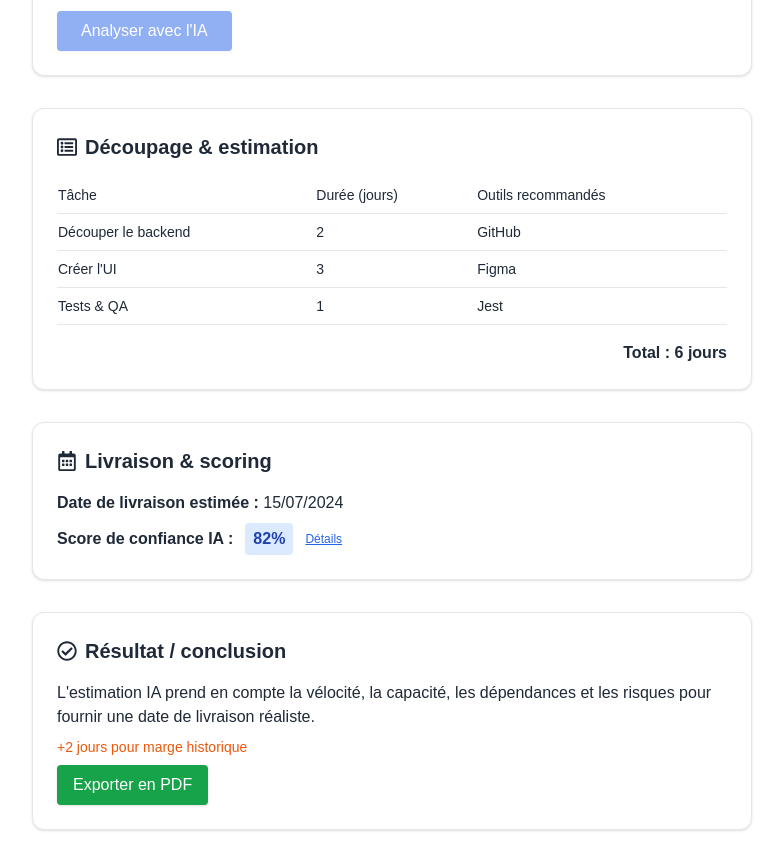
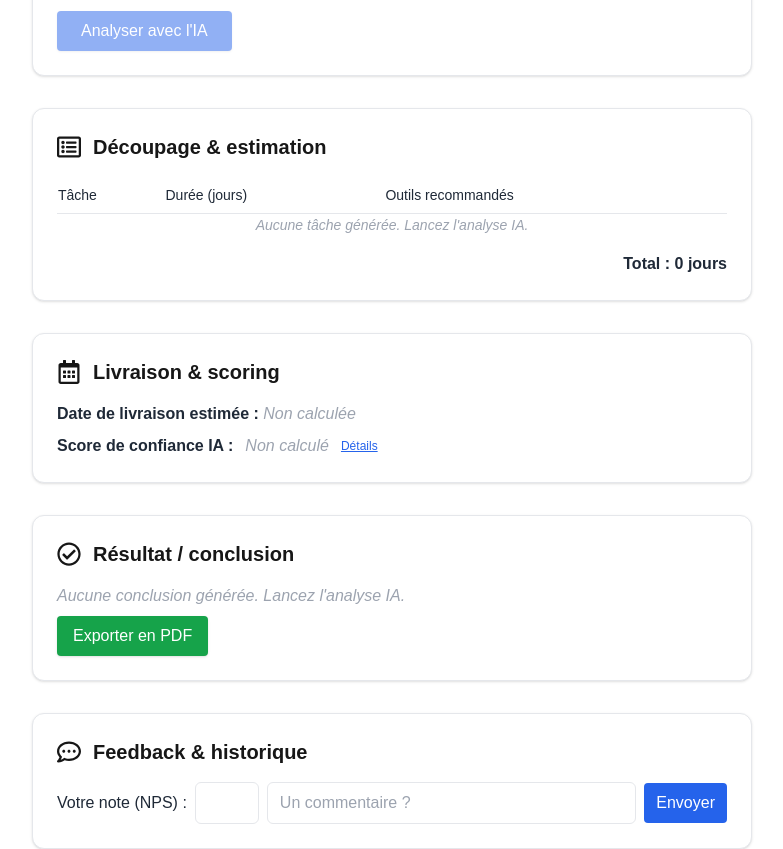
Before and after one commit to IvandeMurard/ai-delivery-estimator, a Next.js app: page / in a window 1280 px wide. Shown: the part 580-1429 px from the top of the page, without its empty margins (248-1031 px from the left). Built offline with nearby package versions, Linux system fonts and the light colour scheme.

Commit message:
fix: sections IA vides au chargement, données dynamiques via API, numérotation visible

```diff
--- a/src/app/page.tsx
+++ b/src/app/page.tsx
@@ -33,31 +33,22 @@ export default function Home() {
   const [dependencies, setDependencies] = useState<string>("");
   const [risks, setRisks] = useState("");
   const [isAnalyzing, setIsAnalyzing] = useState(false);
+  const [analysisDone, setAnalysisDone] = useState(false);
 
-  // Découpage & estimation (mock)
-  const [tasks, setTasks] = useState([
-    { name: "Découper le backend", days: 2, tool: "GitHub" },
-    { name: "Créer l'UI", days: 3, tool: "Figma" },
-    { name: "Tests & QA", days: 1, tool: "Jest" },
-  ]);
-  const totalDays = tasks.reduce((sum, t) => sum + t.days, 0);
-  const buffer = dependencies.includes("critique") ? 2 : 0;
+  // Découpage & estimation (initialisé à vide)
+  const [tasks, setTasks] = useState([]);
+  const [totalDays, setTotalDays] = useState(0);
+  const [buffer, setBuffer] = useState(0);
 
-  // Livraison & scoring (mock)
-  const [deliveryDate, setDeliveryDate] = useState("15/07/2024");
-  const [confidenceScore, setConfidenceScore] = useState(82);
-  const [scoreDetails, setScoreDetails] = useState([
-    { label: "Dépendances critiques", value: -10 },
-    { label: "Vélocité historique", value: +20 },
-    { label: "Risques déclarés", value: -8 },
-    { label: "Capacité équipe", value: +5 },
-    { label: "Dispersion estimation", value: -5 },
-  ]);
+  // Livraison & scoring (initialisé à vide)
+  const [deliveryDate, setDeliveryDate] = useState("");
+  const [confidenceScore, setConfidenceScore] = useState(null);
+  const [scoreDetails, setScoreDetails] = useState([]);
   const [showScoreDetails, setShowScoreDetails] = useState(false);
 
-  // Résultat / conclusion (mock)
-  const [aiCorrection, setAiCorrection] = useState("+2 jours pour marge historique");
-  const [aiText, setAiText] = useState("L'estimation IA prend en compte la vélocité, la capacité, les dépendances et les risques pour fournir une date de livraison réaliste.");
+  // Résultat / conclusion (initialisé à vide)
+  const [aiCorrection, setAiCorrection] = useState("");
+  const [aiText, setAiText] = useState("");
 
   // Feedback & historique
   const [nps, setNps] = useState("");
@@ -73,10 +64,49 @@ export default function Home() {
   // Exports (mock)
   const exportReady = true;
 
+  // Handler analyse IA (appelle l'API et remplit dynamiquement les données)
+  const handleAnalyze = async () => {
+    setIsAnalyzing(true);
+    try {
+      const res = await fetch("/api/estimate", {
+        method: "POST",
+        headers: { "Content-Type": "application/json" },
+        body: JSON.stringify({
+          feature,
+          startDate,
+          teamCapacity,
+          teamAbsences,
+          excludeWeekends,
+          velocitySource,
+          dependencies,
+          risks,
+        }),
+      });
+      const data = await res.json();
+      setTasks(data.tasks || []);
+      setTotalDays(data.totalDays || 0);
+      setBuffer(data.buffer || 0);
+      setDeliveryDate(data.deliveryDate || "");
+      setConfidenceScore(data.confidenceScore || null);
+      setScoreDetails(data.scoreDetails || []);
+      setAiCorrection(data.aiCorrection || "");
+      setAiText(data.aiText || "");
+    } catch (e) {
+      setAiText("Erreur lors de l'analyse IA.");
+      setTasks([]);
+      setTotalDays(0);
+      setDeliveryDate("");
+      setConfidenceScore(null);
+      setScoreDetails([]);
+      setAiCorrection("");
+    }
+    setIsAnalyzing(false);
+  };
+
   return (
     <div className="max-w-screen-md mx-auto space-y-8 px-2 sm:px-6 py-10">
       {/* Saisie & contexte */}
-      <StepLayout id="saisie" title={<span className="flex items-center gap-2 text-xl font-semibold text-gray-800"><FaRegFileAlt /> Saisie & contexte</span>}>
+      <StepLayout id="saisie" stepNumber={1} title={<span>Saisie & contexte</span>} icon={<FaRegFileAlt />}>
         <div className="space-y-4">
           <div>
             <label className="block font-medium text-gray-800 mb-1">Description de la fonctionnalité *</label>
@@ -165,7 +195,7 @@ export default function Home() {
           <button
             className="mt-4 px-6 py-2 bg-blue-600 text-white rounded shadow disabled:opacity-50"
             disabled={isAnalyzing || !feature || !startDate}
-            onClick={() => setIsAnalyzing(true)}
+            onClick={handleAnalyze}
           >
             {isAnalyzing ? "Analyse en cours..." : "Analyser avec l'IA"}
           </button>
@@ -173,7 +203,7 @@ export default function Home() {
       </StepLayout>
 
       {/* Découpage & estimation */}
-      <StepLayout id="decoupage" title={<span className="flex items-center gap-2 text-xl font-semibold text-gray-800"><FaRegListAlt /> Découpage & estimation</span>}>
+      <StepLayout id="decoupage" stepNumber={2} title={<span>Découpage & estimation</span>} icon={<FaRegListAlt />}>
         <div className="overflow-x-auto">
           <table className="min-w-full text-sm text-gray-800">
             <thead>
@@ -184,13 +214,17 @@ export default function Home() {
               </tr>
             </thead>
             <tbody>
-              {tasks.map((t, i) => (
+              {tasks.length === 0 ? (
+                <tr><td colSpan={3} className="text-center text-gray-400 italic">Aucune tâche générée. Lancez l'analyse IA.</td></tr>
+              ) : (
+                tasks.map((t, i) => (
                   <tr key={i} className="border-b">
                     <td className="py-2">{t.name}</td>
                     <td className="py-2">{t.days}</td>
                     <td className="py-2">{t.tool}</td>
                   </tr>
-              ))}
+                ))
+              )}
             </tbody>
           </table>
           <div className="mt-4 font-bold text-right text-gray-800">
@@ -200,22 +234,27 @@ export default function Home() {
       </StepLayout>
 
       {/* Livraison & scoring */}
-      <StepLayout id="livraison" title={<span className="flex items-center gap-2 text-xl font-semibold text-gray-800"><FaRegCalendarAlt /> Livraison & scoring</span>}>
+      <StepLayout id="livraison" stepNumber={3} title={<span>Livraison & scoring</span>} icon={<FaRegCalendarAlt />}>
         <div className="space-y-2 text-gray-800">
           <div>
-            <span className="font-semibold">Date de livraison estimée :</span> {deliveryDate}
+            <span className="font-semibold">Date de livraison estimée :</span> {deliveryDate || <span className="text-gray-400 italic">Non calculée</span>}
           </div>
           <div className="flex items-center gap-3">
             <span className="font-semibold">Score de confiance IA :</span>
+            {confidenceScore !== null ? (
               <span className="inline-block px-2 py-1 rounded bg-blue-100 text-blue-800 font-bold">{confidenceScore}%</span>
+            ) : (
+              <span className="text-gray-400 italic">Non calculé</span>
+            )}
             <button
               className="text-xs underline text-blue-600"
               onClick={() => setShowScoreDetails(v => !v)}
+              disabled={scoreDetails.length === 0}
             >
               {showScoreDetails ? "Masquer les détails" : "Détails"}
             </button>
           </div>
-          {showScoreDetails && (
+          {showScoreDetails && scoreDetails.length > 0 && (
             <ul className="ml-4 list-disc text-sm">
               {scoreDetails.map((f, i) => (
                 <li key={i}>{f.label} <span className="ml-2 font-mono">{f.value > 0 ? "+" : ""}{f.value}</span></li>
@@ -226,16 +265,16 @@ export default function Home() {
       </StepLayout>
 
       {/* Résultat / conclusion */}
-      <StepLayout id="resultat" title={<span className="flex items-center gap-2 text-xl font-semibold text-gray-800"><FaRegCheckCircle /> Résultat / conclusion</span>}>
+      <StepLayout id="resultat" stepNumber={4} title={<span>Résultat / conclusion</span>} icon={<FaRegCheckCircle />}>
         <div className="space-y-2 text-gray-800">
-          <div>{aiText}</div>
-          <div className="text-sm text-orange-600">{aiCorrection}</div>
-          <button className="mt-2 px-4 py-2 bg-green-600 text-white rounded shadow">Exporter en PDF</button>
+          <div>{aiText || <span className="text-gray-400 italic">Aucune conclusion générée. Lancez l'analyse IA.</span>}</div>
+          {aiCorrection && <div className="text-sm text-orange-600">{aiCorrection}</div>}
+          <button className="mt-2 px-4 py-2 bg-green-600 text-white rounded shadow" disabled={aiText === ""}>Exporter en PDF</button>
         </div>
       </StepLayout>
 
       {/* Feedback & historique */}
-      <StepLayout id="feedback" title={<span className="flex items-center gap-2 text-xl font-semibold text-gray-800"><FaRegCommentDots /> Feedback & historique</span>}>
+      <StepLayout id="feedback" stepNumber={5} title={<span>Feedback & historique</span>} icon={<FaRegCommentDots />}>
         <div className="space-y-2">
           <div className="flex items-center gap-2">
             <label className="font-medium text-gray-800">Votre note (NPS) :</label>
@@ -274,7 +313,7 @@ export default function Home() {
       </StepLayout>
 
       {/* Exports */}
-      <StepLayout id="exports" title={<span className="flex items-center gap-2 text-xl font-semibold text-gray-800"><FaRegFolderOpen /> Exports</span>}>
+      <StepLayout id="exports" stepNumber={6} title={<span>Exports</span>} icon={<FaRegFolderOpen />}>
         <ExportCenter enabled={exportReady} />
       </StepLayout>
     </div>
```
Lines whose indentation alone changed are shown as unchanged.
